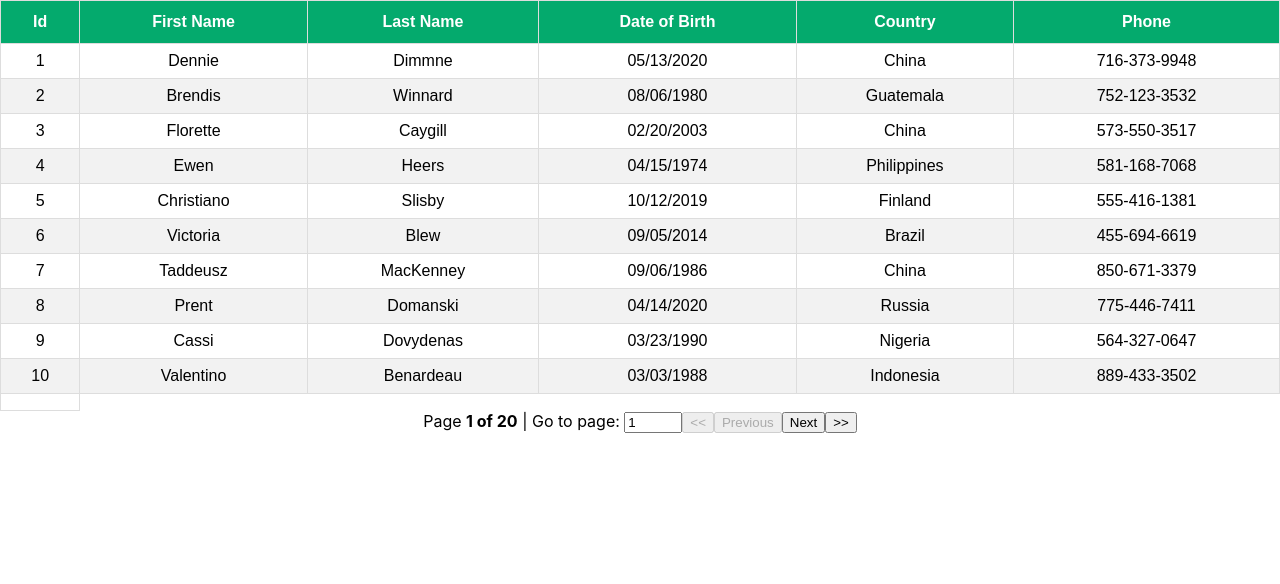
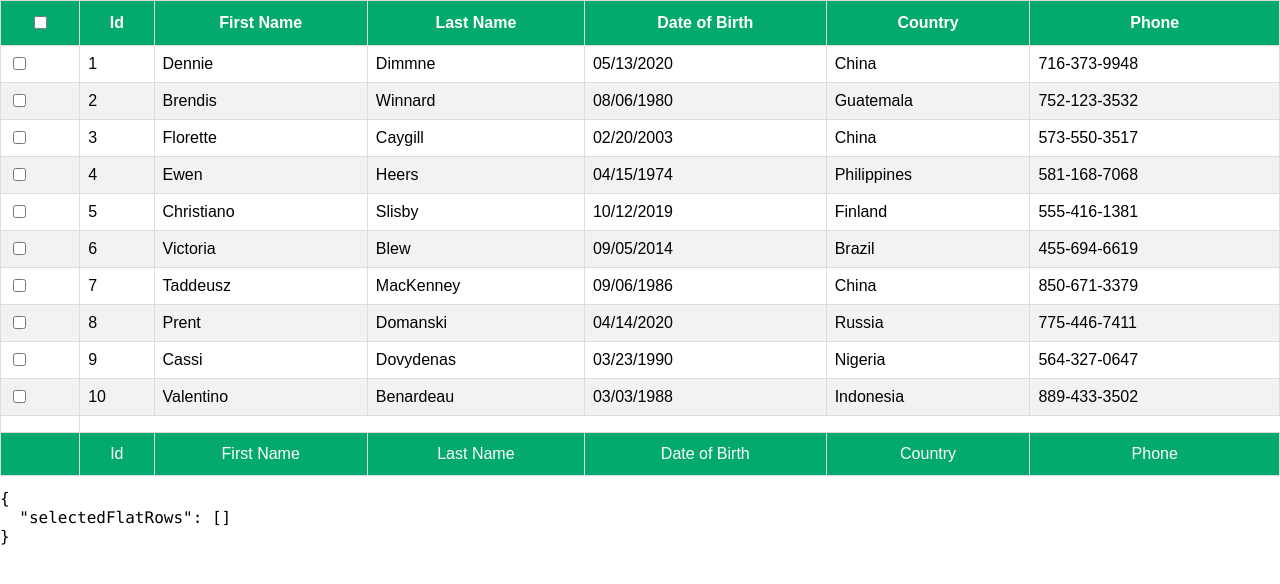
Before and after one commit to IMakeTheSites/creact-table, a React (Create React App) app: page / in a window 1280 px wide. Shown: the top 584 px of the page. Built offline with nearby package versions, Linux system fonts and the light colour scheme.

Commit message:
Add checkbox and data display function below table

```diff
--- a/src/App.js
+++ b/src/App.js
@@ -1,11 +1,11 @@
 import "./App.css";
 import React from "react";
-import { PaginationTable } from "./components/PaginationTable";
+import { RowSelection } from "./components/RowSelection";
 
 function App() {
   return (
-    <div className="App">
-      <PaginationTable />
+    <div>
+      <RowSelection />
     </div>
   );
 }
--- /dev/null
+++ b/src/components/Checkbox.js
@@ -0,0 +1,16 @@
+import React from "react";
+
+export const Checkbox = React.forwardRef(({ indeterminate, ...rest }, ref) => {
+  const defaultRef = React.useRef();
+  const resolvedRef = ref || defaultRef;
+
+  React.useEffect(() => {
+    resolvedRef.current.indeterminate = indeterminate;
+  }, [resolvedRef, indeterminate]);
+
+  return (
+    <>
+      <input type="checkbox" ref={resolvedRef} {...rest} />
+    </>
+  );
+});
--- a/src/components/PaginationTable.js
+++ b/src/components/PaginationTable.js
@@ -21,6 +21,7 @@
     pageOptions,
     gotoPage,
     pageCount,
+    setPageSize,
     state,
   } = useTable(
     {
@@ -30,7 +31,7 @@
     usePagination
   );
 
-  const { pageIndex } = state;
+  const { pageIndex, pageSize } = state;
   return (
     <>
       <table {...getTableProps()}>
@@ -82,6 +83,16 @@
             style={{ width: "50px" }}
           />
         </span>
+        <select
+          value={pageSize}
+          onChange={(e) => setPageSize(Number(e.target.value))}
+        >
+          {[10, 25, 50].map((pageSize) => (
+            <option key={pageSize} value={pageSize}>
+              Show {pageSize}
+            </option>
+          ))}
+        </select>
         <button onClick={() => gotoPage(0)} disabled={!canPreviousPage}>
           {"<<"}
         </button>
--- /dev/null
+++ b/src/components/RowSelection.js
@@ -0,0 +1,97 @@
+import React, { useMemo } from "react";
+import { useTable, useRowSelect } from "react-table";
+import MOCK_DATA from "./MOCK_DATA.json";
+import { COLUMNS } from "./columns";
+import "./table.css";
+import { Checkbox } from "./Checkbox";
+
+export const RowSelection = () => {
+  const columns = useMemo(() => COLUMNS, []);
+  const data = useMemo(() => MOCK_DATA, []);
+
+  const {
+    getTableProps,
+    getTableBodyProps,
+    headerGroups,
+    footerGroups,
+    rows,
+    prepareRow,
+    selectedFlatRows,
+  } = useTable(
+    {
+      columns,
+      data,
+    },
+    useRowSelect,
+    (hooks) => {
+      hooks.visibleColumns.push((columns) => {
+        return [
+          {
+            id: "selection",
+            Header: ({ getToggleAllRowsSelectedProps }) => (
+              <Checkbox {...getToggleAllRowsSelectedProps()} />
+            ),
+            Cell: ({ row }) => (
+              <Checkbox {...row.getToggleRowSelectedProps()} />
+            ),
+          },
+          ...columns,
+        ];
+      });
+    }
+  );
+
+  const firstPageRows = rows.slice(0, 10);
+  return (
+    <>
+      <table {...getTableProps()}>
+        <thead>
+          {headerGroups.map((headerGroup) => (
+            <tr {...headerGroup.getHeaderGroupProps()}>
+              {headerGroup.headers.map((column) => (
+                <th {...column.getHeaderProps()}>{column.render("Header")}</th>
+              ))}
+            </tr>
+          ))}
+        </thead>
+        <tbody {...getTableBodyProps()}>
+          {firstPageRows.map((row) => {
+            prepareRow(row);
+            return (
+              <tr {...row.getRowProps()}>
+                {row.cells.map((cell) => {
+                  return (
+                    <td {...cell.getCellProps()}>{cell.render("Cell")}</td>
+                  );
+                })}
+              </tr>
+            );
+          })}
+          <tr>
+            <td></td>
+          </tr>
+        </tbody>
+        <tfoot>
+          {footerGroups.map((footerGroup) => (
+            <tr {...footerGroup.getFooterGroupProps()}>
+              {footerGroup.headers.map((column) => (
+                <td {...column.getFooterProps}>{column.render("Footer")}</td>
+              ))}
+            </tr>
+          ))}
+        </tfoot>
+      </table>
+      <pre>
+        <code>
+          {JSON.stringify(
+            {
+              selectedFlatRows: selectedFlatRows.map((row) => row.original),
+            },
+            null,
+            2
+          )}
+        </code>
+      </pre>
+    </>
+  );
+};
--- a/src/index.js
+++ b/src/index.js
@@ -1,15 +1,11 @@
-import React from 'react';
-import ReactDOM from 'react-dom/client';
-import './index.css';
-import App from './App';
-import reportWebVitals from './reportWebVitals';
+import React from "react";
+import ReactDOM from "react-dom/client";
+import "./index.css";
+import App from "./App";
+import reportWebVitals from "./reportWebVitals";
 
-const root = ReactDOM.createRoot(document.getElementById('root'));
-root.render(
-  <React.StrictMode>
-    <App />
-  </React.StrictMode>
-);
+const root = ReactDOM.createRoot(document.getElementById("root"));
+root.render(<App />);
 
 // If you want to start measuring performance in your app, pass a function
 // to log results (for example: reportWebVitals(console.log))
```
